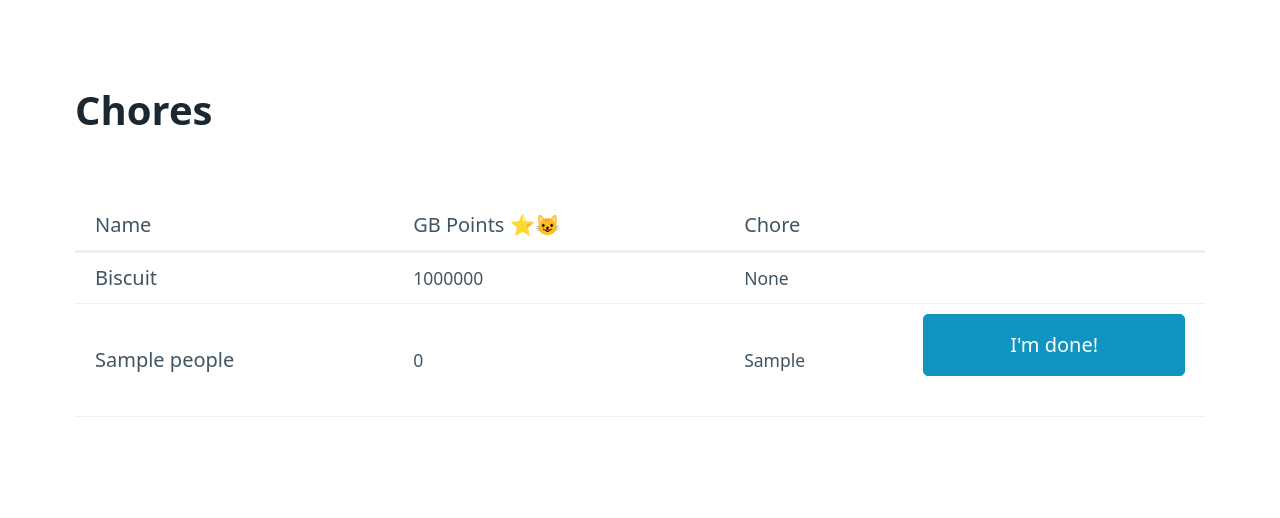
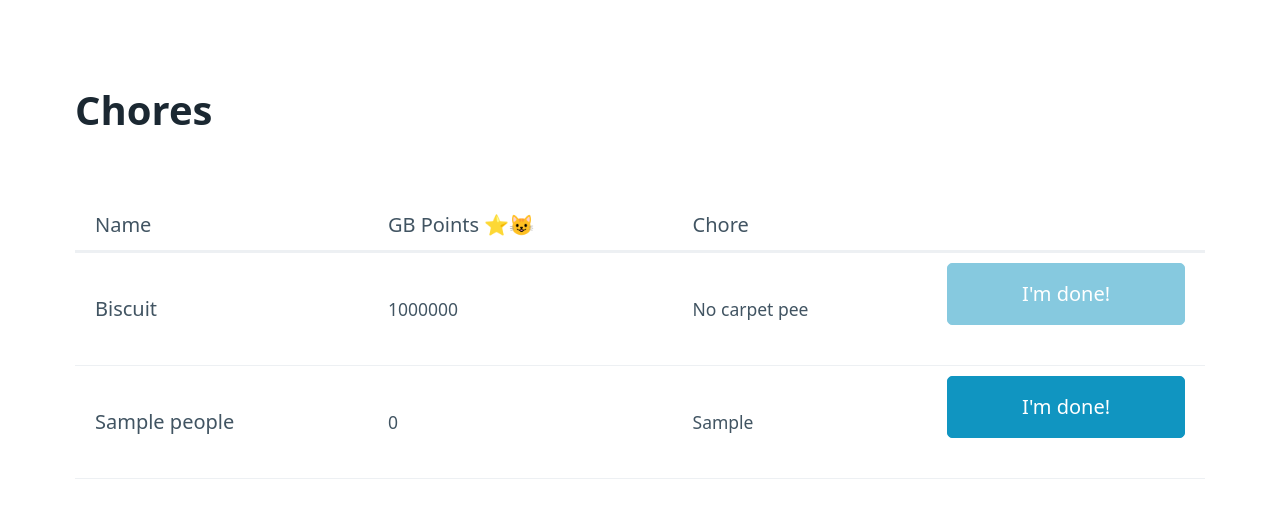
Before and after one commit to chriscosma/chores, a Flask app: page / in a window 1280 px wide. Shown: the top 518 px of the page. Run offline with Flask 2, Linux system fonts and the light colour scheme; tables that the repository leaves empty hold one stand-in row (values such as "Sample post").

Commit message:
Give biscuit a new chore

```diff
--- a/templates/_table.html
+++ b/templates/_table.html
@@ -29,7 +29,7 @@
         </tr>
     </thead>
     <tbody>
-        {{ row({'name': 'Biscuit', 'gb_points': 1000000, 'chore': None, 'completed': False}) }}
+        {{ row({'name': 'Biscuit', 'gb_points': 1000000, 'chore': 'No carpet pee', 'completed': True}) }}
         {% for person in people %}
             {{ row(person) }}
         {% endfor %}
```
